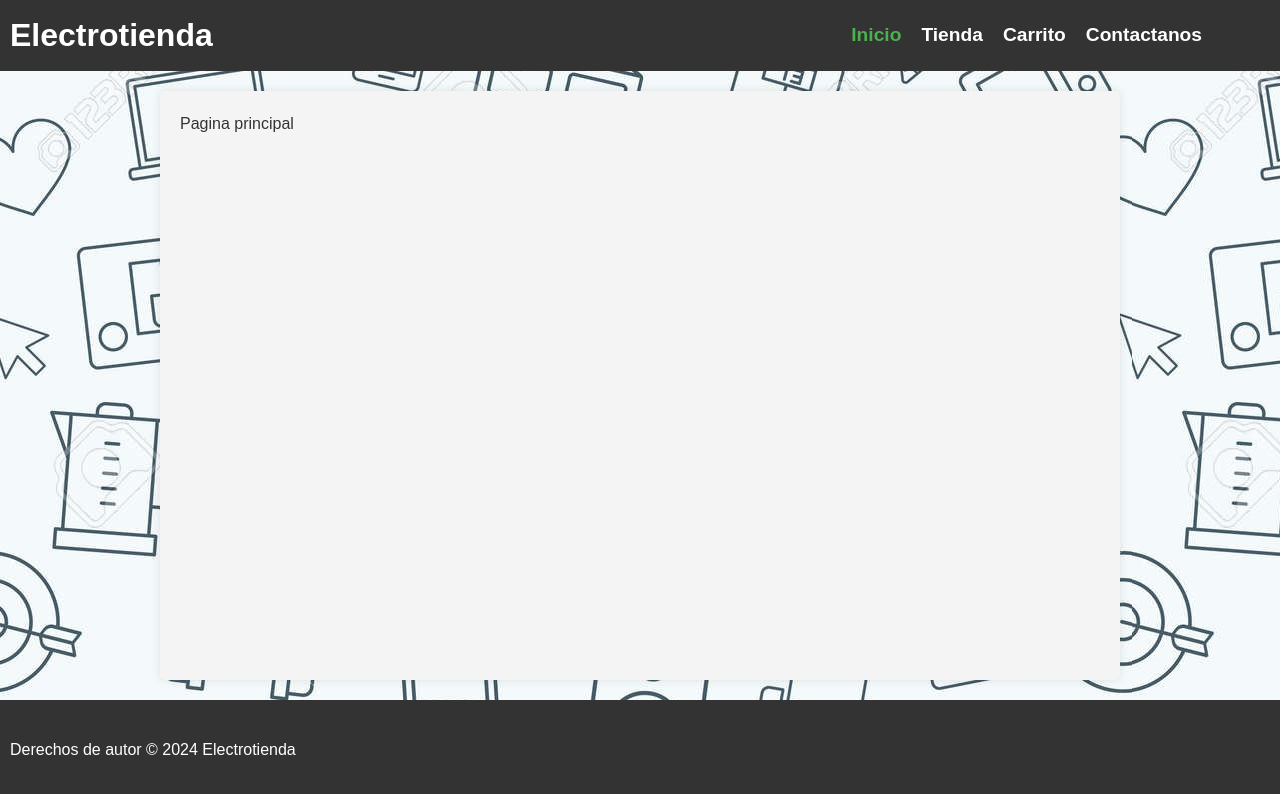
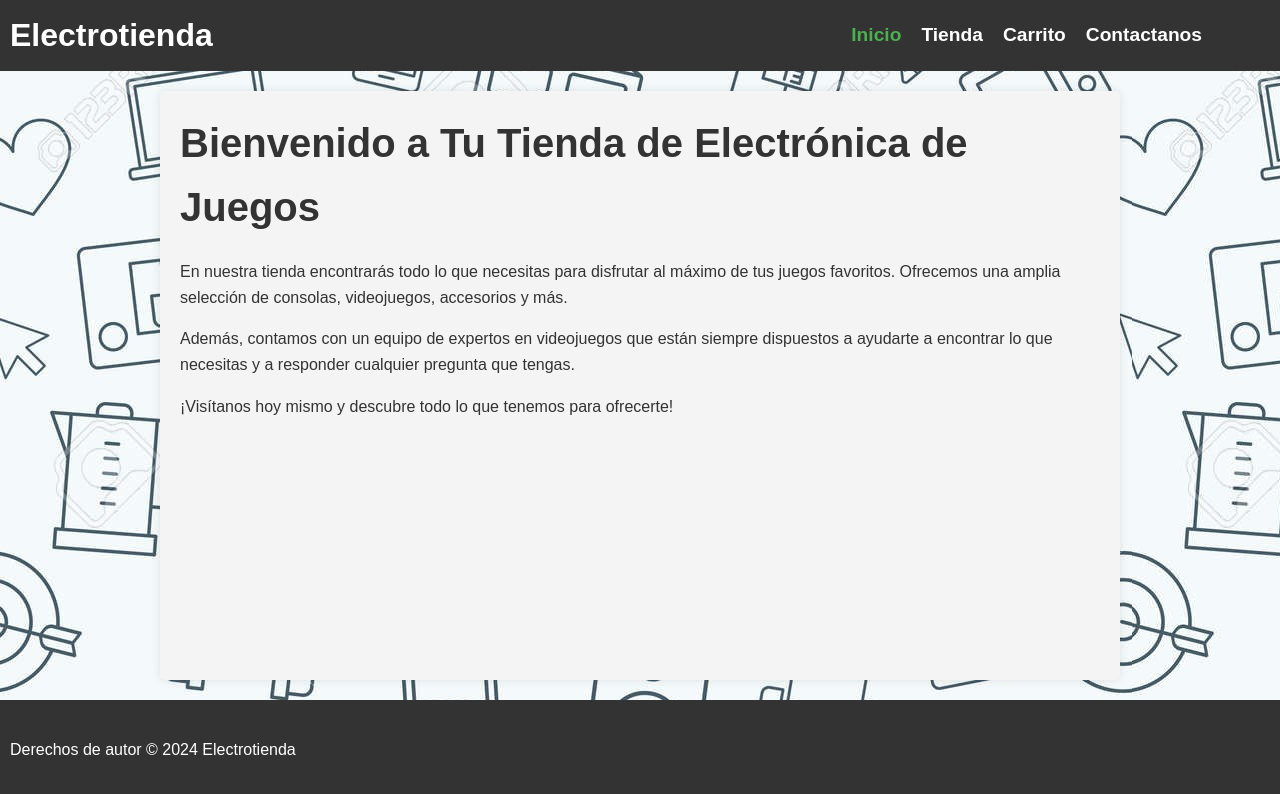
Before and after one commit to Apreniendo/Tienda-virtual, a React (Vite) app: page / in a window 1280 px wide. Shown: the top 794 px of the page. Built offline with nearby package versions, Linux system fonts and the light colour scheme.

Commit message:
agregar contenido de la pagina de inicio

```diff
--- a/src/pages/Home.jsx
+++ b/src/pages/Home.jsx
@@ -1,3 +1,18 @@
 export default function Home() {
-  return <>Pagina principal</>;
+  return (
+    <>
+      <h2>Bienvenido a Tu Tienda de Electrónica de Juegos</h2>
+      <p>
+        En nuestra tienda encontrarás todo lo que necesitas para disfrutar al
+        máximo de tus juegos favoritos. Ofrecemos una amplia selección de
+        consolas, videojuegos, accesorios y más.
+      </p>
+      <p>
+        Además, contamos con un equipo de expertos en videojuegos que están
+        siempre dispuestos a ayudarte a encontrar lo que necesitas y a responder
+        cualquier pregunta que tengas.
+      </p>
+      <p>¡Visítanos hoy mismo y descubre todo lo que tenemos para ofrecerte!</p>
+    </>
+  );
 }
```
